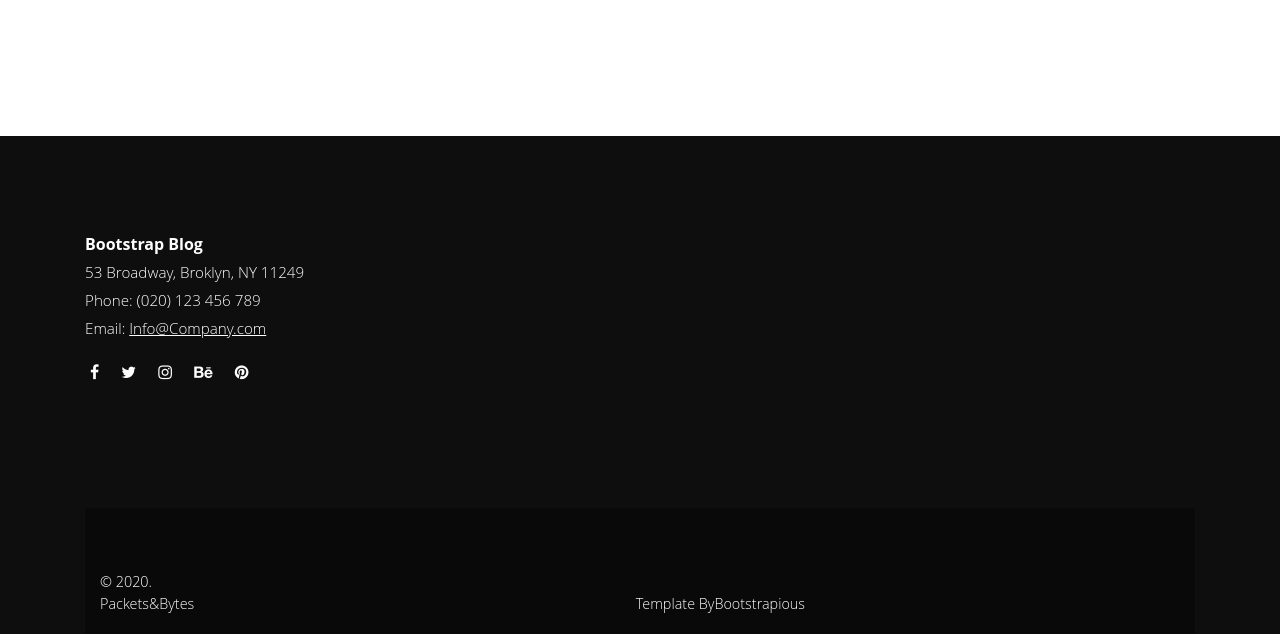
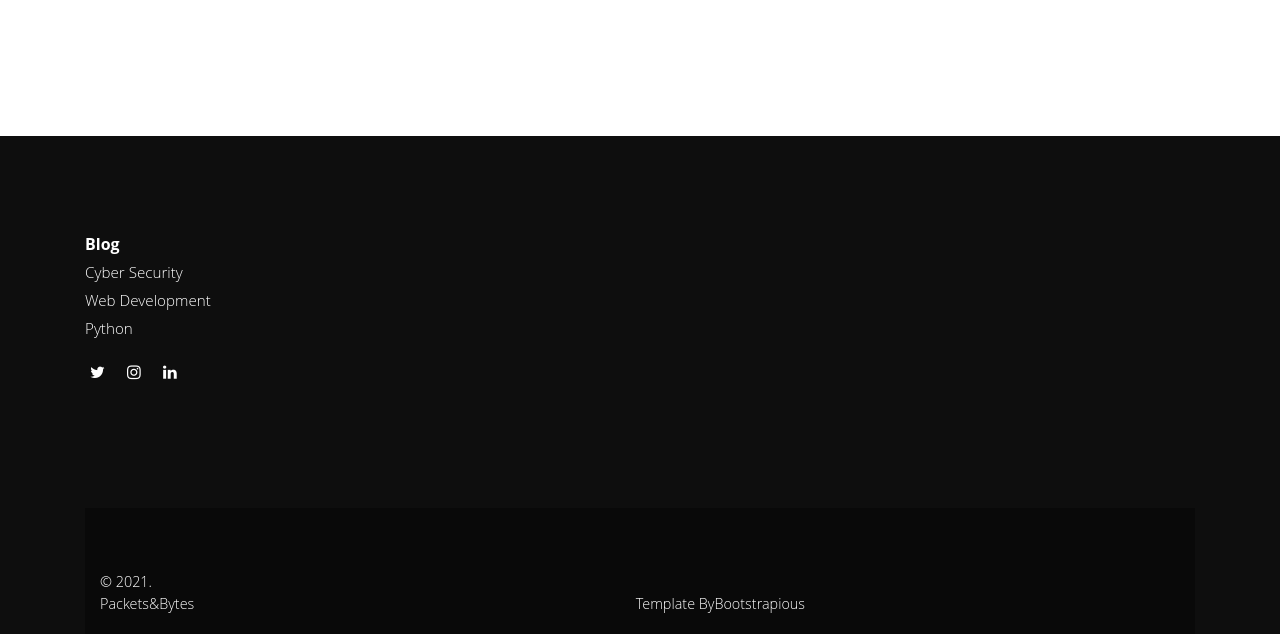
Before and after one commit to shosenwales/Blog, a Django app: page /blog/ in a window 1280 px wide. Shown: the part 740-1374 px from the top of the page. Run offline with Django 3.2, Linux system fonts and the light colour scheme; data comes from the database, SQL or seed files in the repository; some libraries are stand-ins or nearby versions.

Commit message:
new update

```diff
--- a/templates/footer.html
+++ b/templates/footer.html
@@ -4,18 +4,18 @@
       <div class="row">
         <div class="col-md-4">
           <div class="logo">
-            <h6 class="text-white">Bootstrap Blog</h6>
+            <h6 class="text-white"> Blog</h6>
           </div>
           <div class="contact-details">
-            <p>53 Broadway, Broklyn, NY 11249</p>
-            <p>Phone: (020) 123 456 789</p>
-            <p>Email: <a href="mailto:info@company.com">Info@Company.com</a></p>
+            <p>Cyber Security</p>
+            <p>Web Development</p>
+            <p>Python</p>
             <ul class="social-menu">
-              <li class="list-inline-item"><a href="#"><i class="fa fa-facebook"></i></a></li>
-              <li class="list-inline-item"><a href="#"><i class="fa fa-twitter"></i></a></li>
-              <li class="list-inline-item"><a href="#"><i class="fa fa-instagram"></i></a></li>
-              <li class="list-inline-item"><a href="#"><i class="fa fa-behance"></i></a></li>
-              <li class="list-inline-item"><a href="#"><i class="fa fa-pinterest"></i></a></li>
+
+              <li class="list-inline-item"><a href="https://twitter.com/Aboki_frontend"><i class="fa fa-twitter"></i></a></li>
+              <li class="list-inline-item"><a href="https://www.instagram.com/mallam_shuaib/"><i class="fa fa-instagram"></i></a></li>
+              <li class="list-inline-item"><a href="https://www.linkedin.com/in/shuaib-oseni-61a944158/"><i class="fa fa-linkedin"></i></a></li>
+
             </ul>
           </div>
         </div>
@@ -36,12 +36,12 @@
           </div>
         </div> -->
         <div class="col-md-4">
-          <div class="latest-posts"><a href="#">
+          <div class="latest-posts"><a href="{{obj.thumbnail.url}}">
             {% for obj in object_list %}
               <div class="post d-flex align-items-center">
                 <div class="image"><img src="{{obj.thumbnail.url}}" alt="..." class="img-fluid"></div>
                 <div class="title"><strong>{{obj.title}}</strong><span class="date last-meta">{{obj.timestamp | timesince}}</span></div>
-              </div></a><a href="#">
+              </div>
               <!-- <div class="post d-flex align-items-center">
                 <div class="image"><img src="{% static 'img/small-thumbnail-2.jpg' %}" alt="..." class="img-fluid"></div>
                 <div class="title"><strong>Great street atrs in London</strong><span class="date last-meta">October 26, 2016</span></div>
@@ -58,7 +58,7 @@
       <div class="container">
         <div class="row">
           <div class="col-md-6">
-            <p>&copy; 2020. Packets&Bytes</p>
+            <p>&copy; 2021. Packets&Bytes</p>
           </div>
           <div class="col-md-6 text-right">
             <p>Template By <a href="https://bootstrapious.com/p/bootstrap-carousel" class="text-white">Bootstrapious</a>
```
Also changed, not shown: templates/index.html (+6 -6 lines).
